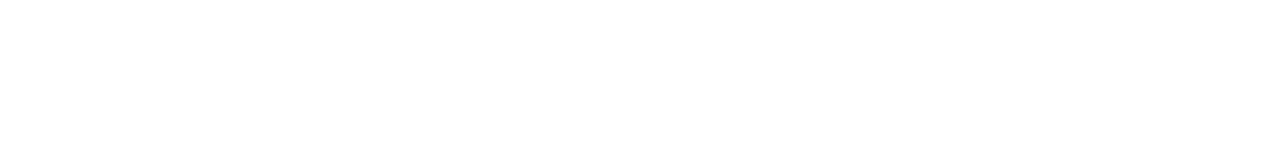
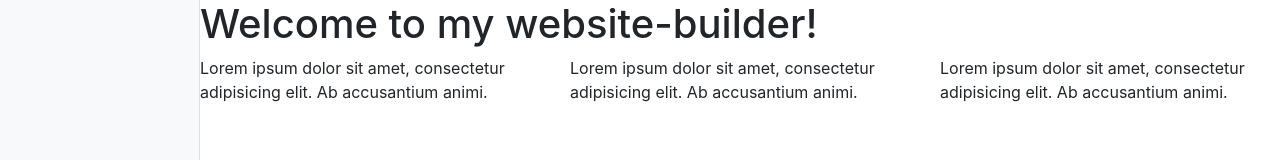
Before and after one commit to rkashigin/website-builder, a plain HTML site: page index.html in a window 1280 px wide. Shown: the top 160 px of the page. Drawn offline with nearby package versions, Linux system fonts and the light colour scheme.

Commit message:
Script file initialized

```diff
--- a/index.html
+++ b/index.html
@@ -5,11 +5,35 @@
     <meta http-equiv="X-UA-Compatible" content="ie=edge">
     <title>JS Website-builder</title>
     <link rel="stylesheet" href="https://stackpath.bootstrapcdn.com/bootstrap/4.5.2/css/bootstrap.min.css" integrity="sha384-JcKb8q3iqJ61gNV9KGb8thSsNjpSL0n8PARn9HuZOnIxN0hoP+VmmDGMN5t9UJ0Z" crossorigin="anonymous">
+    <link rel="stylesheet" href="main.css">
 </head>
 <body>
 <div id="app" class="container-fluid">
     <div id="panel" class="bg-light sidebar"></div>
-    <divp id="website" class="content"></divp>
+
+    <divp id="website" class="content">
+
+        <div class="row">
+            <div class="col-sm">
+                <h1>Welcome to my website-builder!</h1>
+            </div>
+        </div>
+
+        <div class="row">
+            <div class="col-sm">
+                <p>Lorem ipsum dolor sit amet, consectetur adipisicing elit. Ab accusantium animi.</p>
+            </div>
+            <div class="col-sm">
+                <p>Lorem ipsum dolor sit amet, consectetur adipisicing elit. Ab accusantium animi.</p>
+            </div>
+            <div class="col-sm">
+                <p>Lorem ipsum dolor sit amet, consectetur adipisicing elit. Ab accusantium animi.</p>
+            </div>
+        </div>
+
+    </divp>
+
 </div>
+<script src="index.js"></script>
 </body>
 </html>
```
Also changed, not shown: index.js (added).
